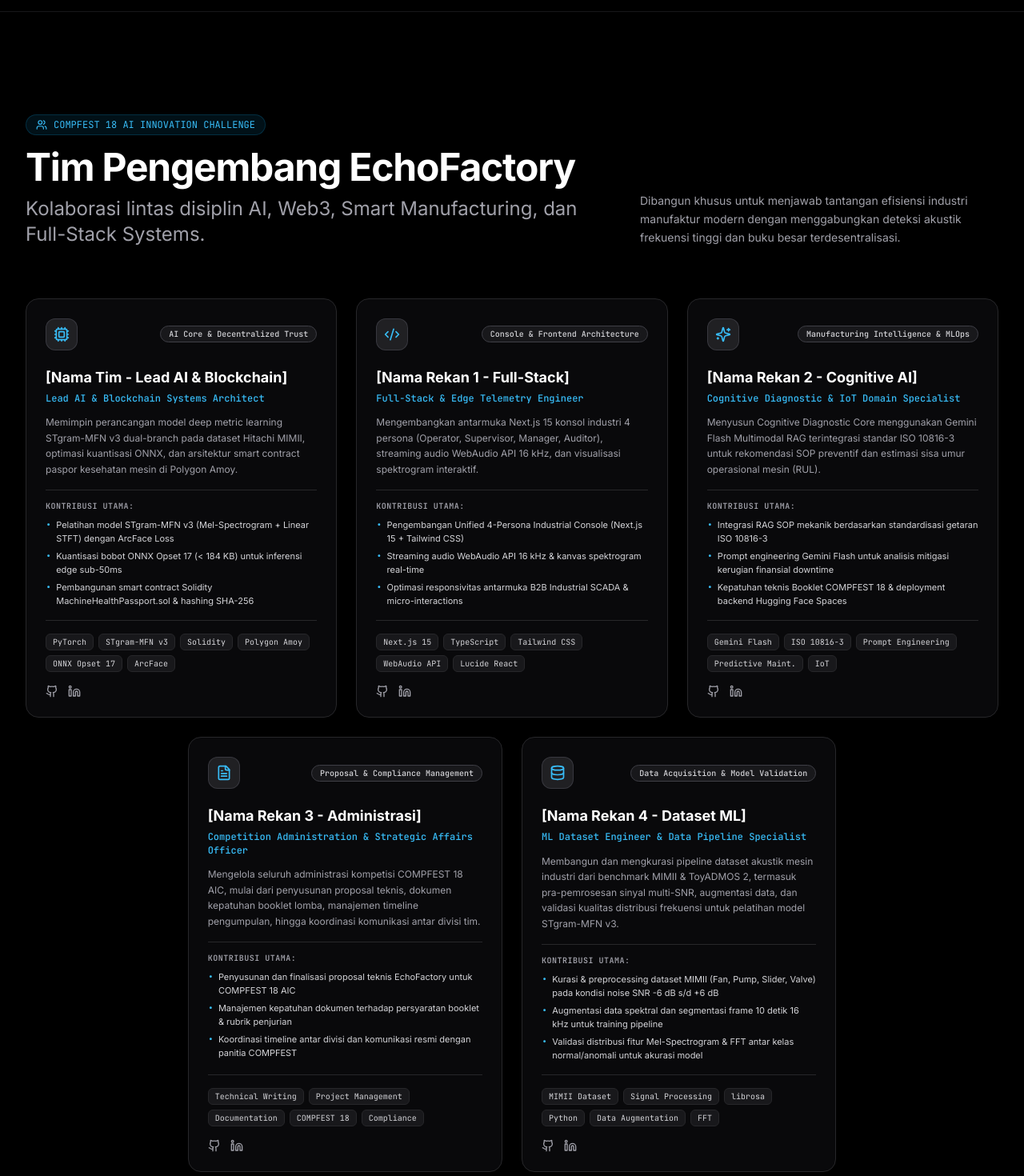
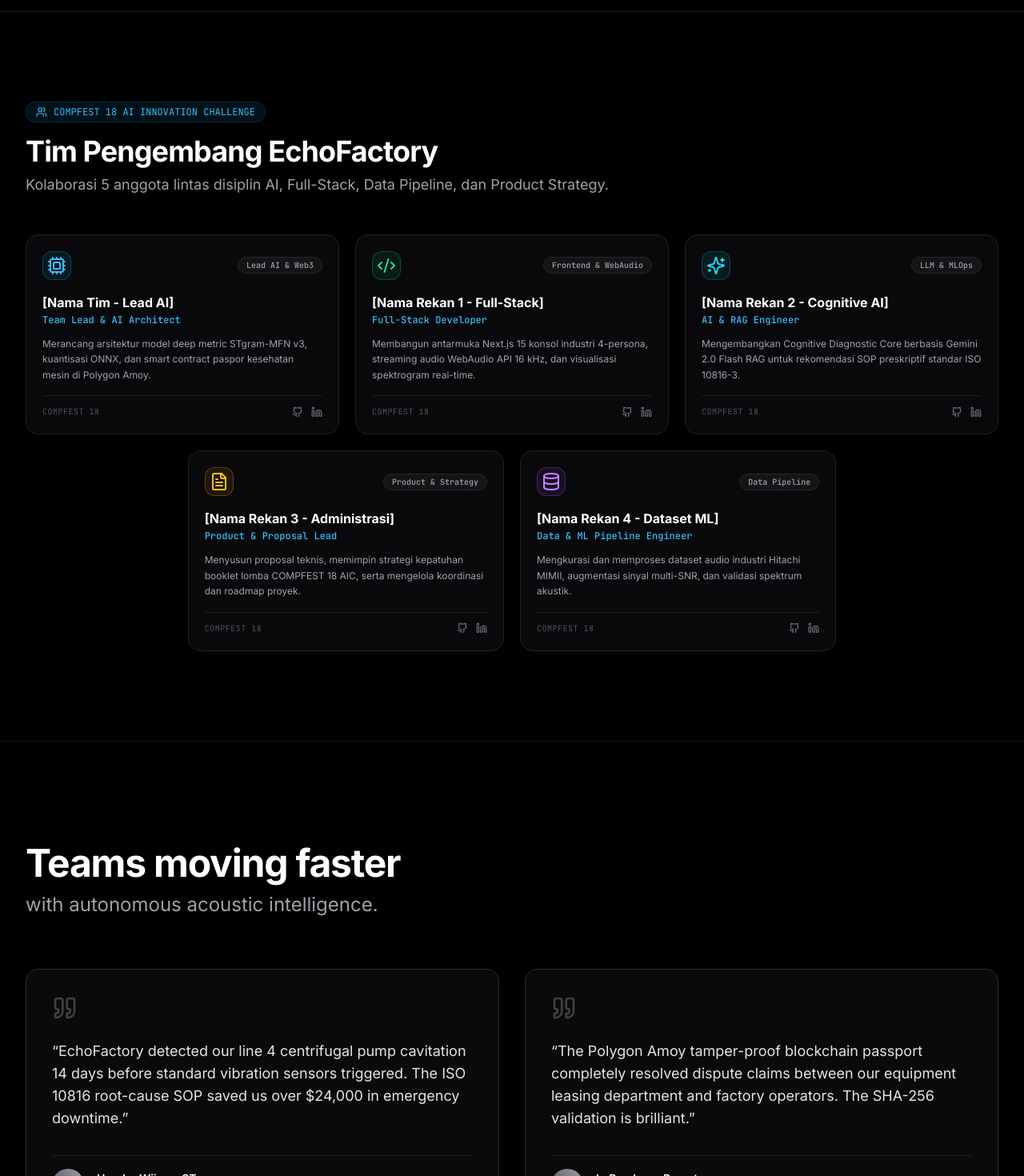
Before and after one commit to bvmhdd/EchoFactory-COMPFEST, a Next.js app: page / in a window 1280 px wide. Shown: the part 6400-7870 px from the top of the page at 80% size. Built offline with nearby package versions, Linux system fonts and the light colour scheme.

Commit message:
fix(team): remove ToyADMOS mention, focus purely on Hitachi MIMII industrial dataset

```diff
--- a/src/app/api/v1/query-assistant/route.ts
+++ b/src/app/api/v1/query-assistant/route.ts
@@ -29,7 +29,7 @@ const ECHOFACTORY_KNOWLEDGE_BASE = `
    - Manager Console: Analisis ROI finansial, indeks kesehatan mesin (%), estimasi Remaining Useful Life (RUL) dalam hari/jam, mitigasi kerugian downtime pabrik ($ USD).
    - Auditor Console: Integritas data tamper-proof terverifikasi on-chain di Polygon Amoy Testnet (Chain ID 80002, Contract 0xFEc1FcFfF8E1C4B3470a677387F95bC3f1fD6864), SHA-256 Proof Hash, dan klaim garansi OEM otomatis.
 
-3. Karakteristik Akustik 4 Mesin Target (Dataset MIMII / ToyADMOS):
+3. Karakteristik Akustik 4 Mesin Target (Dataset Hitachi MIMII):
    - Industrial Fan: Rotasi normal 1800 RPM (30 Hz) + blade pass frequency 120 Hz. Kerusakan: Unbalance, misalignment, Bearing BPFI/BPFO defect (118.5 Hz shock pulse), blade rubbing shroud. Suku cadang: SKF-6204-2RSH.
    - Centrifugal Pump: Motor 3000 RPM (50 Hz) + impeller vane pass 300 Hz. Kerusakan: Kavitasi fluida (cavitation popping 3-6 kHz), mechanical seal failure, impeller erosion. Suku cadang: Grundfos CR15 seal & impeller kit.
    - Linear Slider Rail: Siklus translasi 0.5 Hz. Kerusakan: Dry friction screech (1800 & 3200 Hz squeal), ball screw galling, pelumasan kering. Suku cadang: THK HSR25R guide block.
@@ -191,7 +191,7 @@ function solveUserQuery(query: string, result: DetectionResult | null): string {
 
 - **Model Neural**: **STgram-MFN v3** (*Spectro-Temporal Graph Memory Fusion Network*).
 - **Dual-Branch Pipeline**: Mengintegrasikan cabang *Short-Time Fourier Transform (STFT)* untuk resolusi temporal-frekuensi tinggi dan cabang *Mel-Filterbank* untuk karakteristik psikoakustik mesin.
-- **Dataset Benchmark**: Dilatih pada dataset industri global **MIMII** & **ToyADMOS 2** pada kondisi noise ekstrim (SNR -6 dB, 0 dB, 6 dB).
+- **Dataset Benchmark**: Dilatih pada dataset industri global **Hitachi MIMII** pada kondisi noise ekstrim (SNR -6 dB, 0 dB, 6 dB).
 - **Edge Deployment**: Dioptimasi menggunakan **ONNX Runtime FP32** dengan latensi inferensi ultra-cepat **< 25 ms**.`;
   }
 
--- a/src/components/landing/team-section.tsx
+++ b/src/components/landing/team-section.tsx
@@ -6,88 +6,62 @@ import { Badge } from "@/components/ui/badge";
 export interface TeamMember {
   name: string;
   role: string;
-  division: string;
+  focus: string;
+  tag: string;
   icon: typeof Cpu;
-  bio: string;
-  contributions: string[];
-  skills: string[];
+  accentColor: string;
   github?: string;
   linkedin?: string;
 }
 
 export const TEAM_MEMBERS: TeamMember[] = [
   {
-    name: "[Nama Tim - Lead AI & Blockchain]",
-    role: "Lead AI & Blockchain Systems Architect",
-    division: "AI Core & Decentralized Trust",
+    name: "[Nama Tim - Lead AI]",
+    role: "Team Lead & AI Architect",
+    tag: "Lead AI & Web3",
     icon: Cpu,
-    bio: "Memimpin perancangan model deep metric learning STgram-MFN v3 dual-branch pada dataset Hitachi MIMII, optimasi kuantisasi ONNX, dan arsitektur smart contract paspor kesehatan mesin di Polygon Amoy.",
-    contributions: [
-      "Pelatihan model STgram-MFN v3 (Mel-Spectrogram + Linear STFT) dengan ArcFace Loss",
-      "Kuantisasi bobot ONNX Opset 17 (< 184 KB) untuk inferensi edge sub-50ms",
-      "Pembangunan smart contract Solidity MachineHealthPassport.sol & hashing SHA-256",
-    ],
-    skills: ["PyTorch", "STgram-MFN v3", "Solidity", "Polygon Amoy", "ONNX Opset 17", "ArcFace"],
+    accentColor: "text-sky-400 bg-sky-500/10 border-sky-500/30",
+    focus: "Merancang arsitektur model deep metric STgram-MFN v3, kuantisasi ONNX, dan smart contract paspor kesehatan mesin di Polygon Amoy.",
     github: "https://github.com",
     linkedin: "https://linkedin.com",
   },
   {
     name: "[Nama Rekan 1 - Full-Stack]",
-    role: "Full-Stack & Edge Telemetry Engineer",
-    division: "Console & Frontend Architecture",
+    role: "Full-Stack Developer",
+    tag: "Frontend & WebAudio",
     icon: Code2,
-    bio: "Mengembangkan antarmuka Next.js 15 konsol industri 4 persona (Operator, Supervisor, Manager, Auditor), streaming audio WebAudio API 16 kHz, dan visualisasi spektrogram interaktif.",
-    contributions: [
-      "Pengembangan Unified 4-Persona Industrial Console (Next.js 15 + Tailwind CSS)",
-      "Streaming audio WebAudio API 16 kHz & kanvas spektrogram real-time",
-      "Optimasi responsivitas antarmuka B2B Industrial SCADA & micro-interactions",
-    ],
-    skills: ["Next.js 15", "TypeScript", "Tailwind CSS", "WebAudio API", "Lucide React"],
+    accentColor: "text-emerald-400 bg-emerald-500/10 border-emerald-500/30",
+    focus: "Membangun antarmuka Next.js 15 konsol industri 4-persona, streaming audio WebAudio API 16 kHz, dan visualisasi spektrogram real-time.",
     github: "https://github.com",
     linkedin: "https://linkedin.com",
   },
   {
     name: "[Nama Rekan 2 - Cognitive AI]",
-    role: "Cognitive Diagnostic & IoT Domain Specialist",
-    division: "Manufacturing Intelligence & MLOps",
+    role: "AI & RAG Engineer",
+    tag: "LLM & MLOps",
     icon: Sparkles,
-    bio: "Menyusun Cognitive Diagnostic Core menggunakan Gemini Flash Multimodal RAG terintegrasi standar ISO 10816-3 untuk rekomendasi SOP preventif dan estimasi sisa umur operasional mesin (RUL).",
-    contributions: [
-      "Integrasi RAG SOP mekanik berdasarkan standardisasi getaran ISO 10816-3",
-      "Prompt engineering Gemini Flash untuk analisis mitigasi kerugian finansial downtime",
-      "Kepatuhan teknis Booklet COMPFEST 18 & deployment backend Hugging Face Spaces",
-    ],
-    skills: ["Gemini Flash", "ISO 10816-3", "Prompt Engineering", "Predictive Maint.", "IoT"],
+    accentColor: "text-cyan-400 bg-cyan-500/10 border-cyan-500/30",
+    focus: "Mengembangkan Cognitive Diagnostic Core berbasis Gemini 2.0 Flash RAG untuk rekomendasi SOP preskriptif standar ISO 10816-3.",
     github: "https://github.com",
     linkedin: "https://linkedin.com",
   },
   {
     name: "[Nama Rekan 3 - Administrasi]",
-    role: "Competition Administration & Strategic Affairs Officer",
-    division: "Proposal & Compliance Management",
+    role: "Product & Proposal Lead",
+    tag: "Product & Strategy",
     icon: FileText,
-    bio: "Mengelola seluruh administrasi kompetisi COMPFEST 18 AIC, mulai dari penyusunan proposal teknis, dokumen kepatuhan booklet lomba, manajemen timeline pengumpulan, hingga koordinasi komunikasi antar divisi tim.",
-    contributions: [
-      "Penyusunan dan finalisasi proposal teknis EchoFactory untuk COMPFEST 18 AIC",
-      "Manajemen kepatuhan dokumen terhadap persyaratan booklet & rubrik penjurian",
-      "Koordinasi timeline antar divisi dan komunikasi resmi dengan panitia COMPFEST",
-    ],
-    skills: ["Technical Writing", "Project Management", "Documentation", "COMPFEST 18", "Compliance"],
+    accentColor: "text-amber-400 bg-amber-500/10 border-amber-500/30",
+    focus: "Menyusun proposal teknis, memimpin strategi kepatuhan booklet lomba COMPFEST 18 AIC, serta mengelola koordinasi dan roadmap proyek.",
     github: "https://github.com",
     linkedin: "https://linkedin.com",
   },
   {
     name: "[Nama Rekan 4 - Dataset ML]",
-    role: "ML Dataset Engineer & Data Pipeline Specialist",
-    division: "Data Acquisition & Model Validation",
+    role: "Data & ML Pipeline Engineer",
+    tag: "Data Pipeline",
     icon: Database,
-    bio: "Membangun dan mengkurasi pipeline dataset akustik mesin industri dari benchmark MIMII & ToyADMOS 2, termasuk pra-pemrosesan sinyal multi-SNR, augmentasi data, dan validasi kualitas distribusi frekuensi untuk pelatihan model STgram-MFN v3.",
-    contributions: [
-      "Kurasi & preprocessing dataset MIMII (Fan, Pump, Slider, Valve) pada kondisi noise SNR -6 dB s/d +6 dB",
-      "Augmentasi data spektral dan segmentasi frame 10 detik 16 kHz untuk training pipeline",
-      "Validasi distribusi fitur Mel-Spectrogram & FFT antar kelas normal/anomali untuk akurasi model",
-    ],
-    skills: ["MIMII Dataset", "Signal Processing", "librosa", "Python", "Data Augmentation", "FFT"],
+    accentColor: "text-purple-400 bg-purple-500/10 border-purple-500/30",
+    focus: "Mengkurasi dan memproses dataset audio industri Hitachi MIMII, augmentasi sinyal multi-SNR, dan validasi spektrum akustik.",
     github: "https://github.com",
     linkedin: "https://linkedin.com",
   },
@@ -95,91 +69,79 @@ export const TEAM_MEMBERS: TeamMember[] = [
 
 export function TeamSection() {
   return (
-    <section id="team" className="py-24 md:py-32 px-4 sm:px-6 lg:px-8 max-w-7xl mx-auto border-t border-[#27272A]/60">
+    <section id="team" className="py-20 md:py-28 px-4 sm:px-6 lg:px-8 max-w-7xl mx-auto border-t border-[#27272A]/60">
       {/* Section Header */}
-      <div className="flex flex-col md:flex-row md:items-end justify-between mb-16 gap-6">
+      <div className="flex flex-col md:flex-row md:items-end justify-between mb-12 gap-6">
         <div>
           <div className="inline-flex items-center gap-2 px-3 py-1 rounded-full bg-sky-500/10 border border-sky-500/20 text-sky-400 text-xs font-mono mb-4">
             <Users className="w-3.5 h-3.5" />
             <span>COMPFEST 18 AI INNOVATION CHALLENGE</span>
           </div>
-          <h2 className="text-3xl sm:text-4xl md:text-5xl font-bold tracking-tight text-white mb-3">
+          <h2 className="text-3xl sm:text-4xl font-bold tracking-tight text-white mb-2">
             Tim Pengembang EchoFactory
           </h2>
-          <p className="text-xl sm:text-2xl text-zinc-400 font-normal">
-            Kolaborasi lintas disiplin AI, Web3, Smart Manufacturing, dan Full-Stack Systems.
+          <p className="text-base sm:text-lg text-zinc-400 font-normal">
+            Kolaborasi 5 anggota lintas disiplin AI, Full-Stack, Data Pipeline, dan Product Strategy.
           </p>
         </div>
-        <p className="max-w-md text-sm text-zinc-400 leading-relaxed font-sans">
-          Dibangun khusus untuk menjawab tantangan efisiensi industri manufaktur modern dengan menggabungkan deteksi akustik frekuensi tinggi dan buku besar terdesentralisasi.
+      </div>
+
+      {/* Team Cards Grid — Clean Hackathon Layout (3 Top + 2 Centered Bottom) */}
+      <div className="space-y-5">
+        {/* Row 1: 3 Members */}
+        <div className="grid grid-cols-1 md:grid-cols-3 gap-5">
+          {TEAM_MEMBERS.slice(0, 3).map((member, idx) => (
+            <MemberCard key={idx} member={member} />
+          ))}
+        </div>
+
+        {/* Row 2: 2 Members (Centered) */}
+        <div className="grid grid-cols-1 md:grid-cols-2 gap-5 md:w-2/3 md:mx-auto">
+          {TEAM_MEMBERS.slice(3).map((member, idx) => (
+            <MemberCard key={idx + 3} member={member} />
+          ))}
+        </div>
+      </div>
+    </section>
+  );
+}
+
+function MemberCard({ member }: { member: TeamMember }) {
+  const IconComp = member.icon;
+
+  return (
+    <div className="p-5 rounded-2xl bg-[#09090C] border border-[#222226] hover:border-zinc-700 transition-all duration-300 flex flex-col justify-between shadow-lg hover:shadow-xl group hover:bg-[#0D0D12]">
+      <div>
+        {/* Card Header: Icon + Role Tag */}
+        <div className="flex items-center justify-between mb-4">
+          <div className={`w-9 h-9 rounded-xl border flex items-center justify-center ${member.accentColor}`}>
+            <IconComp className="w-4.5 h-4.5" />
+          </div>
+          <Badge variant="mono" className="text-[10px] font-mono border-zinc-800 bg-zinc-900/80 text-zinc-400">
+            {member.tag}
+          </Badge>
+        </div>
+
+        {/* Name & Hackathon Role */}
+        <h3 className="text-base font-bold text-white mb-0.5 group-hover:text-sky-300 transition-colors">
+          {member.name}
+        </h3>
+        <div className="text-xs font-mono font-medium text-sky-400 mb-3">
+          {member.role}
+        </div>
+
+        {/* Clean Single Focus Description */}
+        <p className="text-xs text-zinc-400 leading-relaxed font-sans mb-4">
+          {member.focus}
         </p>
       </div>
 
-      {/* Team Cards Grid — 3 top row + 2 centered bottom row */}
-      <div className="space-y-6">
-        {/* Row 1: first 3 members */}
-        <div className="grid grid-cols-1 md:grid-cols-3 gap-6">
-          {TEAM_MEMBERS.slice(0, 3).map((member, idx) => {
-            const IconComp = member.icon;
-            return (
-              <div
-                key={idx}
-                className="p-6 rounded-2xl bg-[#09090B] border border-[#27272A] hover:border-zinc-500 transition-all duration-300 flex flex-col justify-between shadow-xl group hover:shadow-2xl hover:bg-[#0E0E11]"
-              >
-                <div>
-                  {/* Card Top: Icon & Division Badge */}
-                  <div className="flex items-center justify-between mb-5">
-                    <div className="w-10 h-10 rounded-xl bg-zinc-800/80 border border-zinc-700/80 flex items-center justify-center text-sky-400 group-hover:bg-sky-500/15 group-hover:border-sky-500/30 transition-all">
-                      <IconComp className="w-5 h-5" />
-                    </div>
-                    <Badge variant="mono" className="text-[10px] font-mono border-zinc-700 bg-zinc-900 text-zinc-300">
-                      {member.division}
-                    </Badge>
-                  </div>
-
-                  {/* Name & Role */}
-                  <h3 className="text-lg font-bold text-white mb-1 group-hover:text-sky-300 transition-colors">
-                    {member.name}
-                  </h3>
-                  <div className="text-xs font-mono font-medium text-sky-400 mb-3 leading-snug">
-                    {member.role}
-                  </div>
-
-                  {/* Bio */}
-                  <p className="text-xs text-zinc-400 leading-relaxed mb-4 font-sans">
-                    {member.bio}
-                  </p>
-
-                  {/* Key Contributions */}
-                  <div className="border-t border-[#27272A] pt-3 mb-4 space-y-2">
-                    <span className="text-[10px] font-mono uppercase tracking-wider text-zinc-400 block font-semibold">
-                      Kontribusi Utama:
+      {/* Social Links Footer */}
+      <div className="border-t border-[#1C1C20] pt-3 flex items-center justify-between">
+        <span className="text-[10px] font-mono text-zinc-600 uppercase tracking-wider">
+          COMPFEST 18
         </span>
-                    <ul className="space-y-1.5 text-[11px] text-zinc-300 font-sans">
-                      {member.contributions.map((c, cIdx) => (
-                        <li key={cIdx} className="flex items-start gap-1.5">
-                          <span className="text-sky-400 font-mono text-xs">•</span>
-                          <span>{c}</span>
-                        </li>
-                      ))}
-                    </ul>
-                  </div>
-                </div>
-
-                {/* Skills Tags & Social Links */}
-                <div className="border-t border-[#27272A] pt-4 space-y-3">
-                  <div className="flex flex-wrap gap-1.5">
-                    {member.skills.map((skill, sIdx) => (
-                      <span
-                        key={sIdx}
-                        className="px-2 py-0.5 rounded-md bg-zinc-900 border border-zinc-800 text-[10px] font-mono text-zinc-300"
-                      >
-                        {skill}
-                      </span>
-                    ))}
-                  </div>
-
-                  <div className="flex items-center gap-3 pt-1 text-zinc-400">
+        <div className="flex items-center gap-2.5 text-zinc-500">
           {member.github && (
             <a
               href={member.github}
@@ -188,7 +150,7 @@ export function TeamSection() {
               className="hover:text-white transition-colors"
               title="GitHub Profile"
             >
-                        <Github className="w-4 h-4" />
+              <Github className="w-3.5 h-3.5" />
             </a>
           )}
           {member.linkedin && (
@@ -199,108 +161,11 @@ export function TeamSection() {
               className="hover:text-sky-400 transition-colors"
               title="LinkedIn Profile"
             >
-                        <Linkedin className="w-4 h-4" />
+              <Linkedin className="w-3.5 h-3.5" />
             </a>
           )}
         </div>
       </div>
     </div>
   );
-          })}
-        </div>
-
-        {/* Row 2: last 2 members — centered */}
-        <div className="grid grid-cols-1 md:grid-cols-2 gap-6 md:w-2/3 md:mx-auto">
-          {TEAM_MEMBERS.slice(3).map((member, idx) => {
-            const IconComp = member.icon;
-            return (
-              <div
-                key={idx}
-                className="p-6 rounded-2xl bg-[#09090B] border border-[#27272A] hover:border-zinc-500 transition-all duration-300 flex flex-col justify-between shadow-xl group hover:shadow-2xl hover:bg-[#0E0E11]"
-              >
-                <div>
-                  {/* Card Top: Icon & Division Badge */}
-                  <div className="flex items-center justify-between mb-5">
-                    <div className="w-10 h-10 rounded-xl bg-zinc-800/80 border border-zinc-700/80 flex items-center justify-center text-sky-400 group-hover:bg-sky-500/15 group-hover:border-sky-500/30 transition-all">
-                      <IconComp className="w-5 h-5" />
-                    </div>
-                    <Badge variant="mono" className="text-[10px] font-mono border-zinc-700 bg-zinc-900 text-zinc-300">
-                      {member.division}
-                    </Badge>
-                  </div>
-
-                  {/* Name & Role */}
-                  <h3 className="text-lg font-bold text-white mb-1 group-hover:text-sky-300 transition-colors">
-                    {member.name}
-                  </h3>
-                  <div className="text-xs font-mono font-medium text-sky-400 mb-3 leading-snug">
-                    {member.role}
-                  </div>
-
-                  {/* Bio */}
-                  <p className="text-xs text-zinc-400 leading-relaxed mb-4 font-sans">
-                    {member.bio}
-                  </p>
-
-                  {/* Key Contributions */}
-                  <div className="border-t border-[#27272A] pt-3 mb-4 space-y-2">
-                    <span className="text-[10px] font-mono uppercase tracking-wider text-zinc-400 block font-semibold">
-                      Kontribusi Utama:
-                    </span>
-                    <ul className="space-y-1.5 text-[11px] text-zinc-300 font-sans">
-                      {member.contributions.map((c, cIdx) => (
-                        <li key={cIdx} className="flex items-start gap-1.5">
-                          <span className="text-sky-400 font-mono text-xs">•</span>
-                          <span>{c}</span>
-                        </li>
-                      ))}
-                    </ul>
-                  </div>
-                </div>
-
-                {/* Skills Tags & Social Links */}
-                <div className="border-t border-[#27272A] pt-4 space-y-3">
-                  <div className="flex flex-wrap gap-1.5">
-                    {member.skills.map((skill, sIdx) => (
-                      <span
-                        key={sIdx}
-                        className="px-2 py-0.5 rounded-md bg-zinc-900 border border-zinc-800 text-[10px] font-mono text-zinc-300"
-                      >
-                        {skill}
-                      </span>
-                    ))}
-                  </div>
-
-                  <div className="flex items-center gap-3 pt-1 text-zinc-400">
-                    {member.github && (
-                      <a
-                        href={member.github}
-                        target="_blank"
-                        rel="noopener noreferrer"
-                        className="hover:text-white transition-colors"
-                        title="GitHub Profile"
-                      >
-                        <Github className="w-4 h-4" />
-                      </a>
-                    )}
-                    {member.linkedin && (
-                      <a
-                        href={member.linkedin}
-                        target="_blank"
-                        rel="noopener noreferrer"
-                        className="hover:text-sky-400 transition-colors"
-                        title="LinkedIn Profile"
-                      >
-                        <Linkedin className="w-4 h-4" />
-                      </a>
-                    )}
-                  </div>
-                </div>
-              </div>
-            );
-          })}
-        </div>
-      </div>
-    </section>
-  );
 }
```
Lines whose indentation alone changed are shown as unchanged.
